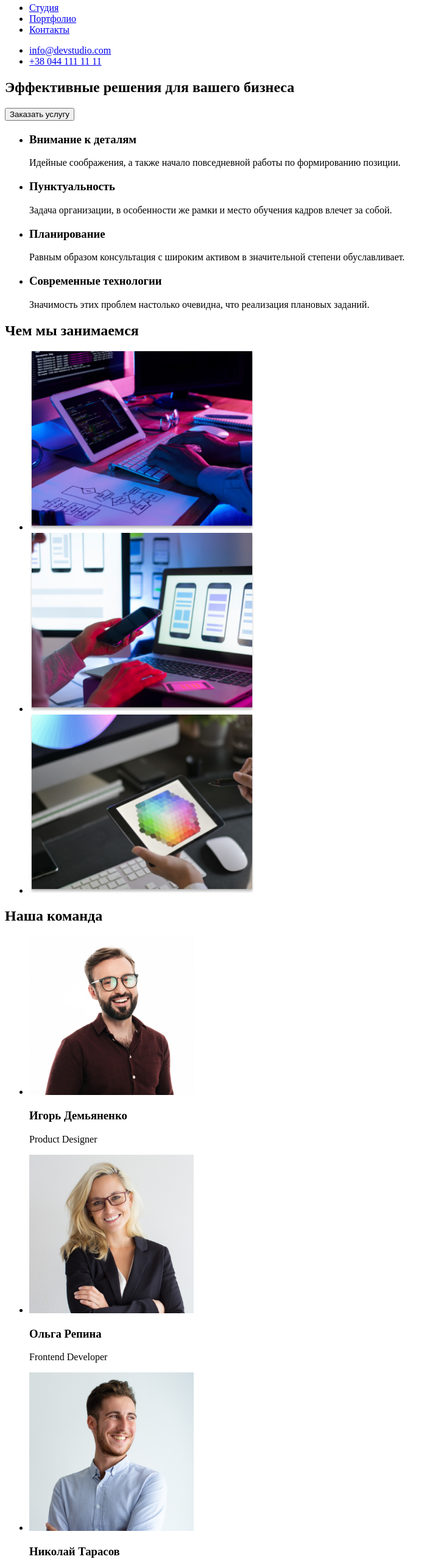
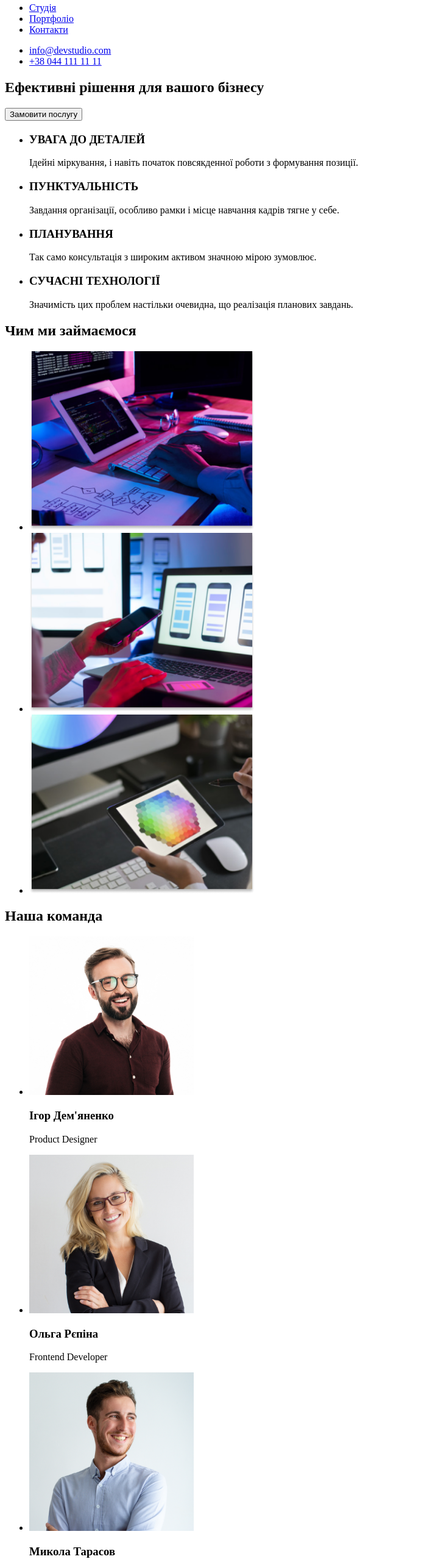
Before and after one commit to Demouser888/goit-markup-hw-01, a plain HTML site: page index.html in a window 1280 px wide. Shown: the part 38-2600 px from the top of the page at 61% size, without its empty margins (0-719 px from the left). Drawn offline with Linux system fonts and the light colour scheme.

Commit message:
content language change

```diff
--- a/index.html
+++ b/index.html
@@ -1,5 +1,5 @@
 <!DOCTYPE html>
-<html lang="ru">
+<html lang="uk">
 <head>
     <meta charset="UTF-8">
     <meta http-equiv="X-UA-Compatible" content="IE=edge">
@@ -13,13 +13,13 @@
 
           <ul>
             <li>
-              <a href="#studia">Студия</a>
+              <a href="#studia">Студія</a>
             </li>
             <li>
-              <a href="#Portfolio">Портфолио</a>
+              <a href="#Portfolio">Портфоліо</a>
             </li>
             <li>
-              <a href="#Contacts">Контакты</a>
+              <a href="#Contacts">Контакти</a>
             </li>
           </ul>
         </nav>
@@ -36,39 +36,39 @@
     <main>
         <Section>
             <div>
-                <h1>Эффективные решения для вашего бизнеса</h1>
-                <button type="button">Заказать услугу</button>
+                <h1>Ефективні рішення для вашого бізнесу</h1>
+                <button type="button">Замовити послугу</button>
             </div>
         </Section>
         <section>
             <h2></h2>
             <ul>
                 <li>
-                    <h3>Внимание к деталям</h3>
-                    <p>Идейные соображения, а также начало повседневной работы по формированию позиции.</p>
+                    <h3>УВАГА ДО ДЕТАЛЕЙ</h3>
+                    <p>Ідейні міркування, і навіть початок повсякденної роботи з формування позиції.</p>
                 </li>
                 <li>
-                    <h3>Пунктуальность</h3>
-                    <p>Задача организации, в особенности же рамки и место обучения кадров влечет за собой.</p>
+                    <h3>ПУНКТУАЛЬНІСТЬ</h3>
+                    <p>Завдання організації, особливо рамки і місце навчання кадрів тягне у себе.</p>
                 </li>
                 <li>
-                    <h3>Планирование</h3>
-                    <p>Равным образом консультация с широким активом в значительной степени обуславливает.</p>
+                    <h3>ПЛАНУВАННЯ</h3>
+                    <p>Так само консультація з широким активом значною мірою зумовлює.</p>
                 </li>
                 <li>
-                    <h3>Современные технологии</h3>
-                    <p>Значимость этих проблем настолько очевидна, что реализация плановых заданий.</p>
+                    <h3>СУЧАСНІ ТЕХНОЛОГІЇ</h3>
+                    <p>Значимість цих проблем настільки очевидна, що реалізація планових завдань.</p>
                 </li>
             </ul>
         </section>
         <section>
             <div>
-                <h2>Чем мы занимаемся</h2>
+                <h2>Чим ми займаємося</h2>
                 <ul>
                   <li>
                     <img
                       src="./images/about/about-img-1.png"
-                      alt="создание сайта"
+                      alt="створення сайту"
                       width="370"
                       height="294"
                     />
@@ -76,7 +76,7 @@
                   <li>
                     <img
                       src="./images/about/about-img-2.png"
-                      alt="продвижение сайта"
+                      alt="просування сайту"
                       width="370"
                       height="294"
                     />
@@ -84,7 +84,7 @@
                   <li>
                     <img
                       src="./images/about/about-img-3.png"
-                      alt="дизайн сайта"
+                      alt="дизайн сайту"
                       width="370"
                       height="294"
                     />
@@ -102,17 +102,17 @@
               widht="270"
               height="260"
             />
-            <h3>Игорь Демьяненко</h3>
+            <h3>Ігор Дем'яненко</h3>
             <p lang="en">Product Designer</p>
           </li>
           <li>
             <img
               src="./images/team/olga-repina.jpg"
-              alt="разработчик сайтов"
+              alt="розробник сайтов"
               widht="270"
               height="260"
             />
-            <h3>Ольга Репина</h3>
+            <h3>Ольга Рєпіна</h3>
             <p lang="en">Frontend Developer</p>
           </li>
           <li>
@@ -122,7 +122,7 @@
               widht="270"
               height="260"
             />
-            <h3>Николай Тарасов</h3>
+            <h3>Микола Тарасов</h3>
             <p lang="en">Marketing</p>
           </li>
           <li>
@@ -132,7 +132,7 @@
               widht="270"
               height="260"
             />
-            <h3>Михаил Ермаков</h3>
+            <h3>Михайло Єрмаков</h3>
             <p lang="en">UI Designer</p>
           </li>
         </ul>
@@ -147,7 +147,7 @@
                 href="https://goo.gl/maps/PHv1CYp5BCuV5UhP9"
                 target="_blank"
                 rel="noopener noreferrer"
-                >г. Киев, пр-т Леси Украинки, 26</a>
+                >м. Київ, пр-т Лесі Українки, 26</a>
             </li>
             <li>
                 <a href="mailto:info@example.com">info@example.com</a>
```
